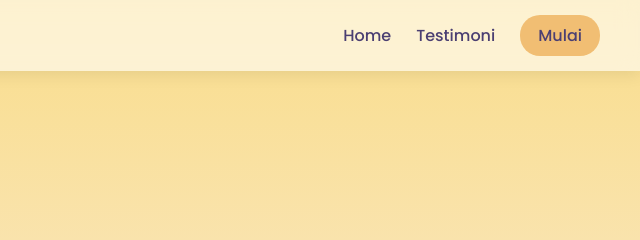
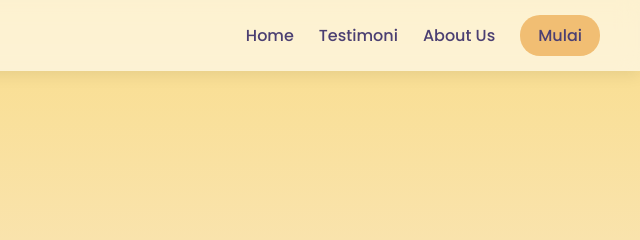
Before and after one commit to audricowebs/Tasks_priority_manager, a plain HTML site: page index.html in a window 1280 px wide. Shown: the top 240 px of the page, 640-1280 px from the left. Drawn offline with Linux system fonts and the light colour scheme.

Commit message:
perbaiki nav landingPage

```diff
--- a/index.html
+++ b/index.html
@@ -9,15 +9,15 @@
 </head>
 <body>
 
-    <nav class="navbar">
+   <nav class="navbar">
         <div class="logo">Task Priority Manager</div>
         <ul class="nav-links">
             <li><a href="index.html">Home</a></li>
             <li><a href="HTML/testimony.html">Testimoni</a></li>
-        <a href="HTML/home.html" class="btn-nav">Mulai</a>
+            <li><a href="HTML/us.html">About Us</a></li>
+        <a href="../HTML/home.html" class="btn-nav">Mulai</a>
         </ul>
     </nav>
-
     <section class="hero">
         <h1>Selamat Datang di Task Priority Manager</h1>
         <p>
```
